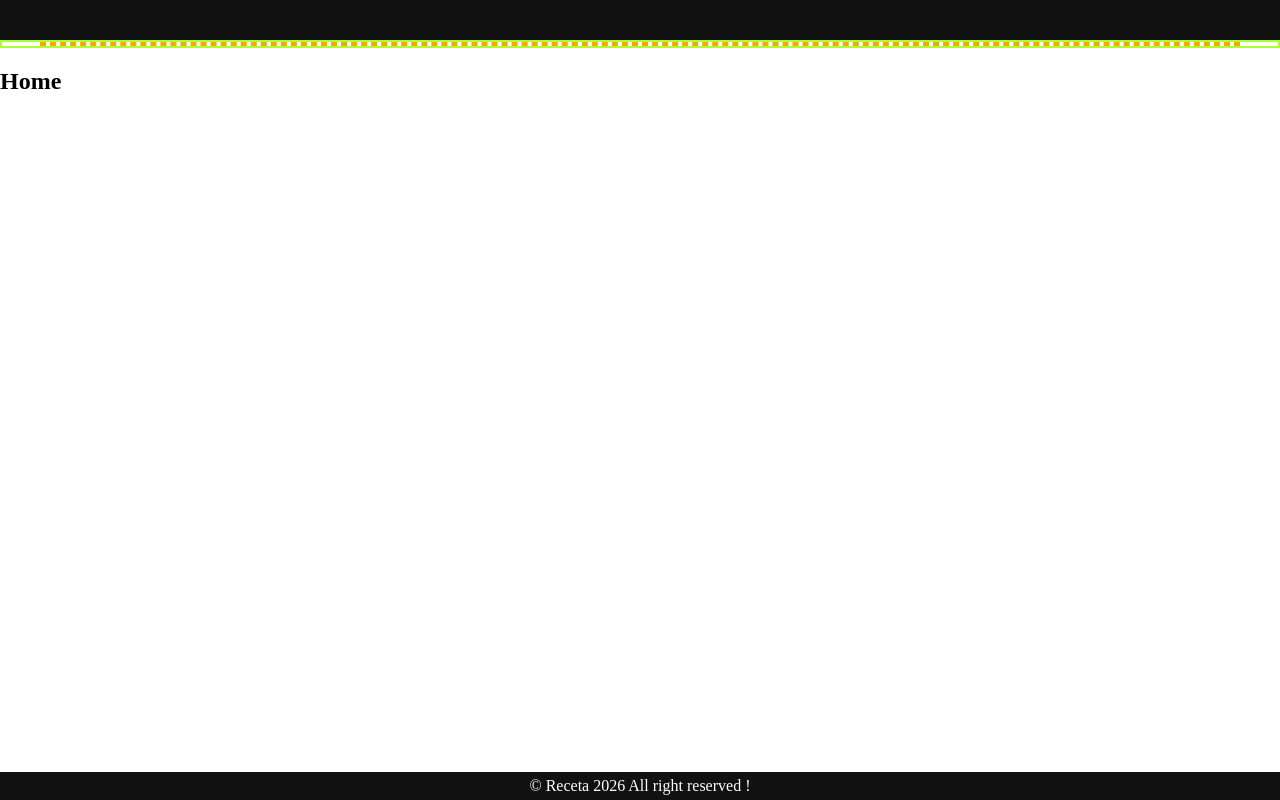
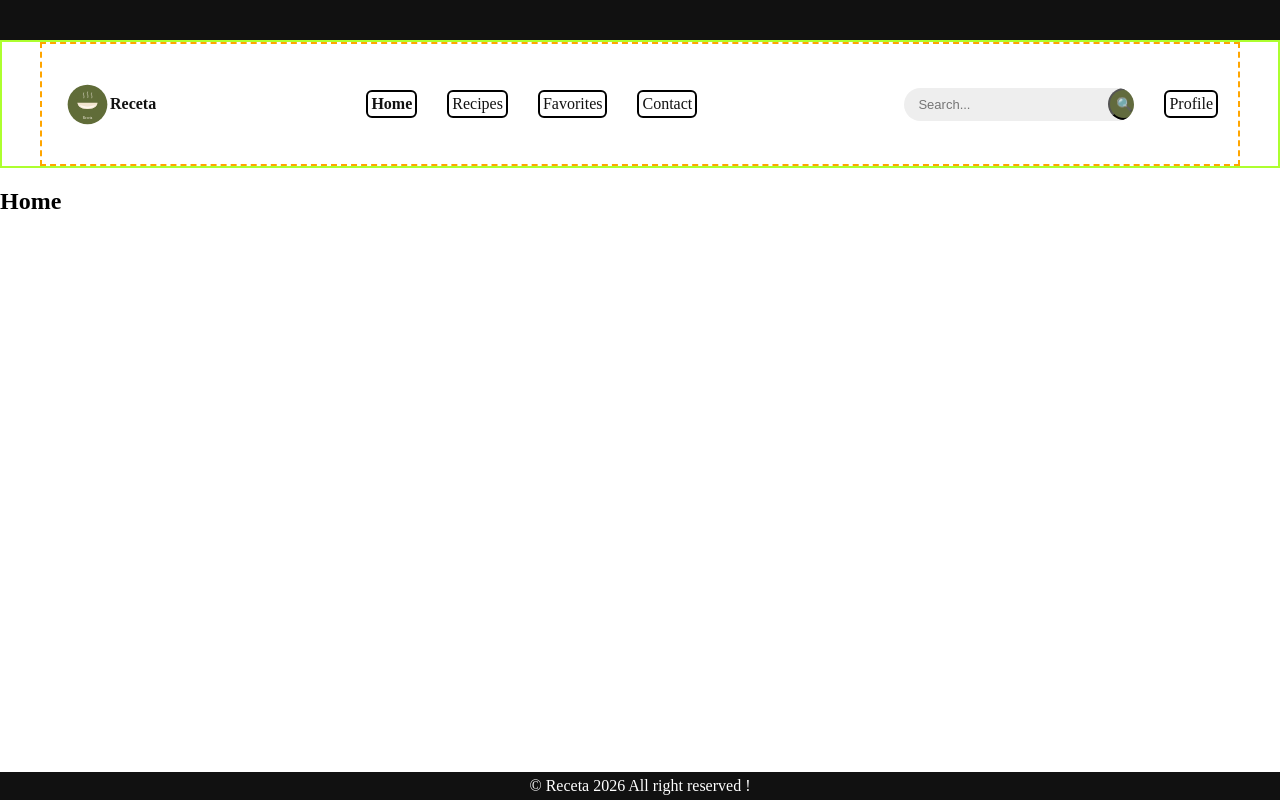
Before and after one commit to Jhudeska/frontend-recipe-app, a React (Vite) app: page / in a window 1280 px wide. Both pictures are taken after a click on the button "Get Started". Built offline with nearby package versions, Linux system fonts and the light colour scheme.

Commit message:
Created Navbar, 404 Not FOund  components

```diff
--- a/src/App.css
+++ b/src/App.css
@@ -1,15 +1,6 @@
 
 .mobile-intro {
   display: block;
-}
-
-.get-started {
-  min-height: 100dvh;
-  display: flex;
-  align-items: flex-end;
-  justify-content: center;
-  padding: 24px;
-  background: white;
 }
 
 .site {
--- a/src/App.jsx
+++ b/src/App.jsx
@@ -12,6 +12,8 @@ import Profile from "./pages/profile/Profile.jsx";
 import NotFound from "./pages/404/NotFound.jsx";
 import Header from "./components/header/Header.jsx";
 import Footer from "./components/footer/Footer.jsx";
+import Navbar from "./components/navbar/Navbar.jsx";
+import Search from "./components/search/Search.jsx";
 
 
 function App() {
@@ -67,7 +69,7 @@ function App() {
 
           <section className="outer-container header-test">
             <div className="inner-container">
-              {/*<Navbar />*/}
+              <Navbar />
             </div>
           </section>
 
@@ -88,6 +90,10 @@ function App() {
               <Route
                   path="/favorites"
                   element={<Favorites />}
+
+              /><Route
+                  path="/search"
+                  element={<Search />}
               />
 
               <Route
--- /dev/null
+++ b/src/components/navbar/Navbar.css
@@ -0,0 +1,77 @@
+.navbar {
+    width: 100%;
+    height: 120px;
+    display: flex;
+    align-items: center;
+    justify-content: space-between;
+    padding: 10px 20px;
+    background-color: white;
+}
+
+.navbar__left,
+.navbar__right {
+    display: flex;
+    align-items: center;
+    gap: 30px;
+}
+
+.navbar a {
+    color: #111;
+    text-decoration: none;
+    border: 2px solid black;
+    border-radius: 6px;
+    padding : 3px;
+}
+
+/* Active link */
+
+.navbar a.active {
+    font-weight: bold;
+}
+
+.navbar__logo {
+    justify-self: start;
+}
+
+.navbar__logo a {
+    display: flex;
+    align-items: center;
+    border: none;
+}
+
+.navbar__logo img {
+    display: block;
+    width: 45px;
+    height: 45px;
+    object-fit: contain;
+}
+
+.search{
+    display:flex;
+    align-items:center;
+    background:#eee;
+    border-radius:20px;
+    width:230px;
+    overflow:hidden;
+}
+
+.search input{
+    border:none;
+    background:transparent;
+    padding:9px 14px;
+    font-size:13px;
+    flex:1;
+    outline:none;
+}
+.search .sbtn{
+    width:32px;
+    height:32px;
+    border-radius:50%;
+    background:#626b3e;
+    color:#fff;
+    display:flex;
+    align-items:center;
+    justify-content:center;
+    margin-right:4px;
+    flex:0 0 auto;
+}
--- /dev/null
+++ b/src/components/navbar/Navbar.jsx
@@ -0,0 +1,91 @@
+import "./Navbar.css"
+import logo from "../../assets/receta-logo.svg"
+import {NavLink, useNavigate} from "react-router-dom";
+import {useState} from "react";
+
+function Navbar() {
+    const [query, setQuery] = useState("");
+    const navigate = useNavigate();
+
+    const handleSearch = (event) => {
+        event.preventDefault();
+
+        if (!query.trim()) return;
+
+        navigate(`/search?q=${encodeURIComponent(query)}`);
+    };
+    return (
+        <nav className="navbar">
+
+            <div className="navbar__logo">
+                <NavLink to="/" className="navbar__logo">
+                    <img
+                        width="50px"
+                        src={logo}
+                        alt="My Website"
+                    />
+                    <span className="navbar__logo-text">Receta</span>
+                </NavLink>
+            </div>
+
+
+            <div className="navbar__left">
+
+
+
+                <NavLink to="/">
+                    Home
+                </NavLink>
+
+                <NavLink to="/recipes">
+                    Recipes
+                </NavLink>
+
+                <NavLink to="/favorites">
+                    Favorites
+                </NavLink>
+
+                <NavLink to="/contact">
+                    Contact
+                </NavLink>
+
+            </div>
+
+
+            <div className="navbar__right">
+
+                <form
+                    className="search"
+                    onSubmit={handleSearch}
+                >
+
+                    <input
+                        type="search"
+                        value={query}
+                        onChange={(event) =>
+                            setQuery(event.target.value)
+                        }
+                        placeholder="Search..."
+                    />
+
+                    <button
+                        type="submit"
+                        className="sbtn"
+                        aria-label="Search"
+                    >
+                        &#128269;
+                    </button>
+
+                </form>
+
+                <NavLink to="/profile">
+                    Profile
+                </NavLink>
+
+            </div>
+
+        </nav>
+    );
+}
+
+export default Navbar;
--- /dev/null
+++ b/src/components/search/Search.jsx
@@ -0,0 +1,16 @@
+function Search() {
+    return (
+        <section className="outer-container page">
+            <div className="inner-container">
+
+            <h1>Search</h1>
+            <input
+                type="search"
+                placeholder="Search recipes..."
+            />
+
+            </div>
+        </section>
+    );
+}
+export default Search;
--- a/src/index.css
+++ b/src/index.css
@@ -9,6 +9,10 @@ body,
     padding: 0;
     width: 100%;
     min-height: 100%;
+}
+
+:root {
+
 }
 
 .outer-container {
--- a/src/pages/404/NotFound.css
+++ b/src/pages/404/NotFound.css
@@ -0,0 +1,7 @@
+.not-found {
+
+}
+
+.not-found__heading {
+    text-align: left;
+}
--- a/src/pages/404/NotFound.jsx
+++ b/src/pages/404/NotFound.jsx
@@ -1,11 +1,15 @@
 import './NotFound.css'
+import notFound from '../../assets/notfound.png'
 
 function NotFound() {
     return (
-        <div className="page-container">
-            <h1>404</h1>
-            <p>Deze pagina bestaat niet.</p>
-        </div>
+        <section className=" outer-container not-found">
+            <div className="inner-container">
+                <h1 className="not-found__heading">My Recipe</h1>
+                <img className="not-found__img" src={notFound} alt="Image of baking" />
+                <p>404 - Page Not Found</p>
+            </div>
+        </section>
     )
 }
 
```
Also changed, not shown: src/assets/notfound.png (added), src/components/search/Search.css (added).
